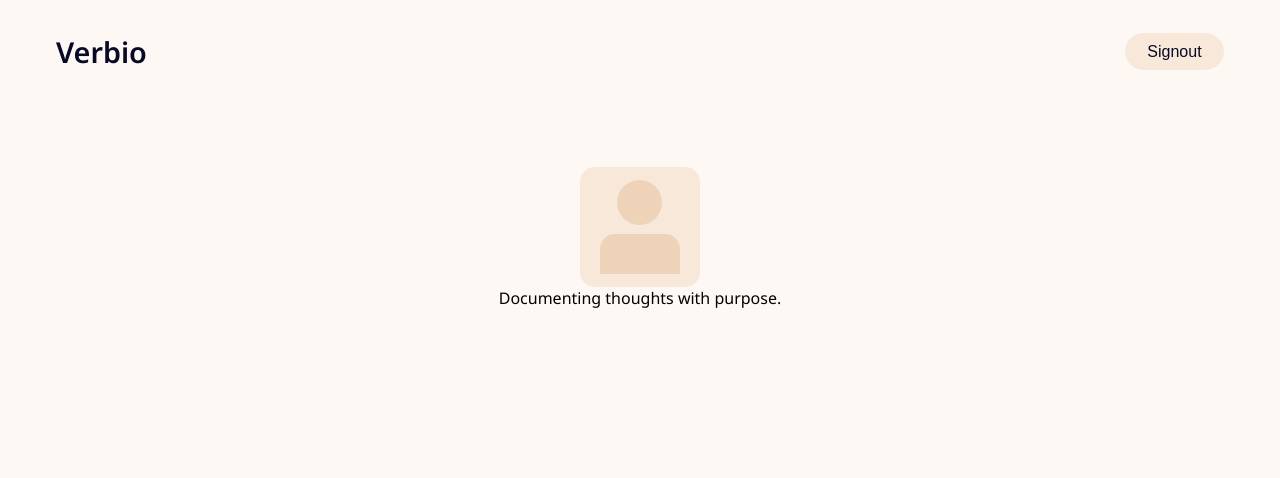
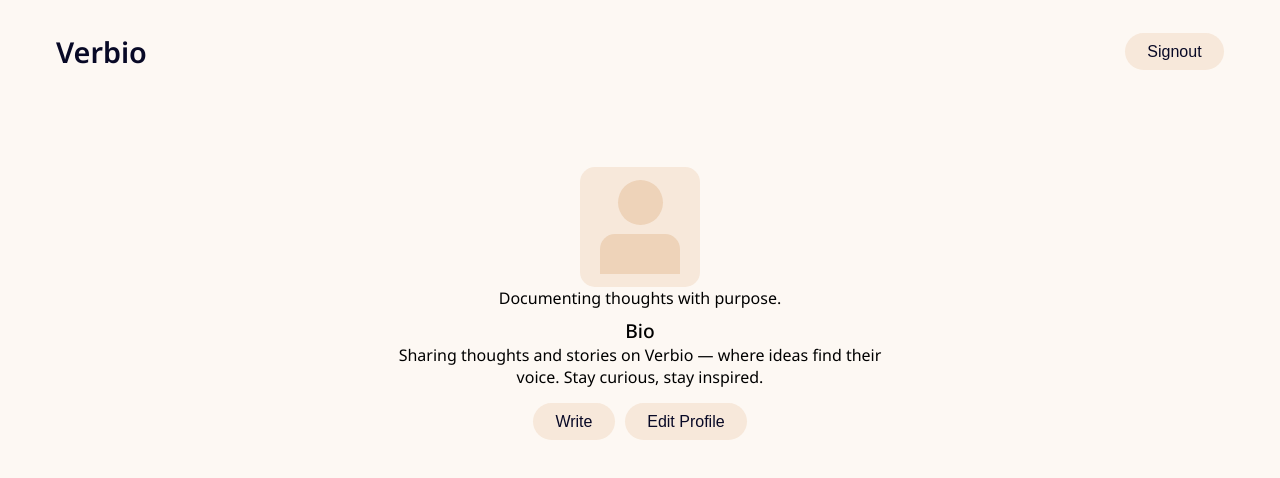
Before and after one commit to alanreji2004/verbio, a React (Vite) app in the folder frontend/: page /profile in a window 1280 px wide. Shown: the top 478 px of the page. Built offline with nearby package versions, Linux system fonts and the light colour scheme; no server answers; the database is empty; sample sign-in values are in the browser's storage.

Commit message:
initial profile

```diff
--- /dev/null
+++ b/frontend/src/components/EditProfile/EditProfile.jsx
@@ -0,0 +1,11 @@
+import React from 'react'
+
+const EditProfile = () => {
+  return (
+    <div>
+      hi
+    </div>
+  )
+}
+
+export default EditProfile
--- a/frontend/src/components/Profile/Profile.jsx
+++ b/frontend/src/components/Profile/Profile.jsx
@@ -12,6 +12,7 @@ const Profile = () => {
   const [profileImage, setProfileImage] = useState(null);
   const [name, setName] = useState(null);
   const [oneLiner,setOneLiner] = useState(null);
+  const [bio,setBio] = useState(null);
 
   useEffect(() => {
     const unsubscribe = onAuthStateChanged(auth, async (currentUser) => {
@@ -28,6 +29,9 @@ const Profile = () => {
           if(data.oneLiner){
             setOneLiner(data.oneLiner);
           }
+          if(data.bio){
+            setBio(data.bio);
+          }
 
         }
       } else {
@@ -42,6 +46,10 @@ const Profile = () => {
     navigate('/login');
   };
 
+  const handleEdit = () =>{
+    navigate('/edit-profile')
+  }
+
   return (
     <div className={styles.mainDiv}>
       <nav className={styles.navbar}>
@@ -49,7 +57,7 @@ const Profile = () => {
           <Link to="/" className={styles.logoName}>Verbio</Link>
         </div>
         <div className={styles.navButtons}>
-          <button className={styles.navbtn} onClick={handleSignOut}>Signout</button>
+          <button className={styles.btn} onClick={handleSignOut}>Signout</button>
         </div>
       </nav>
       <div className={styles.profile}>
@@ -64,8 +72,19 @@ const Profile = () => {
           )}
         </div>
         {name && <div className={styles.userName}>{name}</div>}
-        {oneLiner? (<div className={styles.oneLiner}>{oneLiner}</div>):
-            ( <div className={styles.oneLiner}>Documenting thoughts with purpose.</div> ) }
+        <div className={styles.oneliner}>
+          {oneLiner?{oneliner}:'Documenting thoughts with purpose.'}
+        </div>
+        <div className={styles.bioDiv}>
+          <div className={styles.bioHeading}>Bio</div>
+          <div className={styles.bio}>
+            {bio?{bio}:'Sharing thoughts and stories on Verbio — where ideas find their voice. Stay curious, stay inspired.'}
+          </div>
+        </div>
+        <div className={styles.buttonDiv}>
+          <button className={styles.btn}>Write</button>
+          <button className={styles.btn} onClick={handleEdit}>Edit Profile</button>
+        </div>
       </div>
     </div>
   );
--- a/frontend/src/components/Profile/Profile.module.css
+++ b/frontend/src/components/Profile/Profile.module.css
@@ -48,7 +48,7 @@ body {
   gap: 1rem;
 }
 
-.navbtn {
+.btn {
   background-color: #f7e8da;
   border: none;
   padding: 0.6rem 1.4rem;
@@ -59,7 +59,7 @@ body {
   transition: background 0.3s ease;
 }
 
-.navbtn:hover {
+.btn:hover {
   background-color: #eddac7;
 }
 
@@ -113,3 +113,35 @@ body {
   font-weight: 600;
   text-align: center;
 }
+
+.bio{
+    width: 500px;
+    text-align: center;
+}
+.bioDiv{
+    display: flex;
+    flex-direction: column;
+    align-items: center;
+    margin-top: 8px;
+}
+.bioHeading{
+    font-weight: 500;
+    font-size: 1.2rem;
+}
+
+.buttonDiv{
+    display: flex;
+    gap: 10px;
+    margin-top: 15px;
+}
+
+@media screen and (max-width: 768px) {
+    .bio{
+        width: 80%;
+    }
+}
+@media screen and (max-width: 480px) {
+    .bio{
+        width: 80%;
+    }
+}
--- a/frontend/src/main.jsx
+++ b/frontend/src/main.jsx
@@ -11,6 +11,7 @@ import Home from "./components/Home/Home"
 import Profile from "./components/Profile/Profile"
 import VerifyEmail from "./components/VerifyEmail/VerifyEmail"
 import ResetPassword from "./components/ResetPassword/ResetPassword"
+import EditProfile from "./components/EditProfile/EditProfile"
 
 
 const router = createBrowserRouter([
@@ -42,6 +43,10 @@ const router = createBrowserRouter([
     path: "/reset-password",
     element: <ResetPassword />,
   },
+  {
+    path: "/edit-profile",
+    element: <EditProfile />,
+  },
 ])
 
 createRoot(document.getElementById("root")).render(
```
Also changed, not shown: frontend/src/components/EditProfile/EditProfile.module.css (added).
